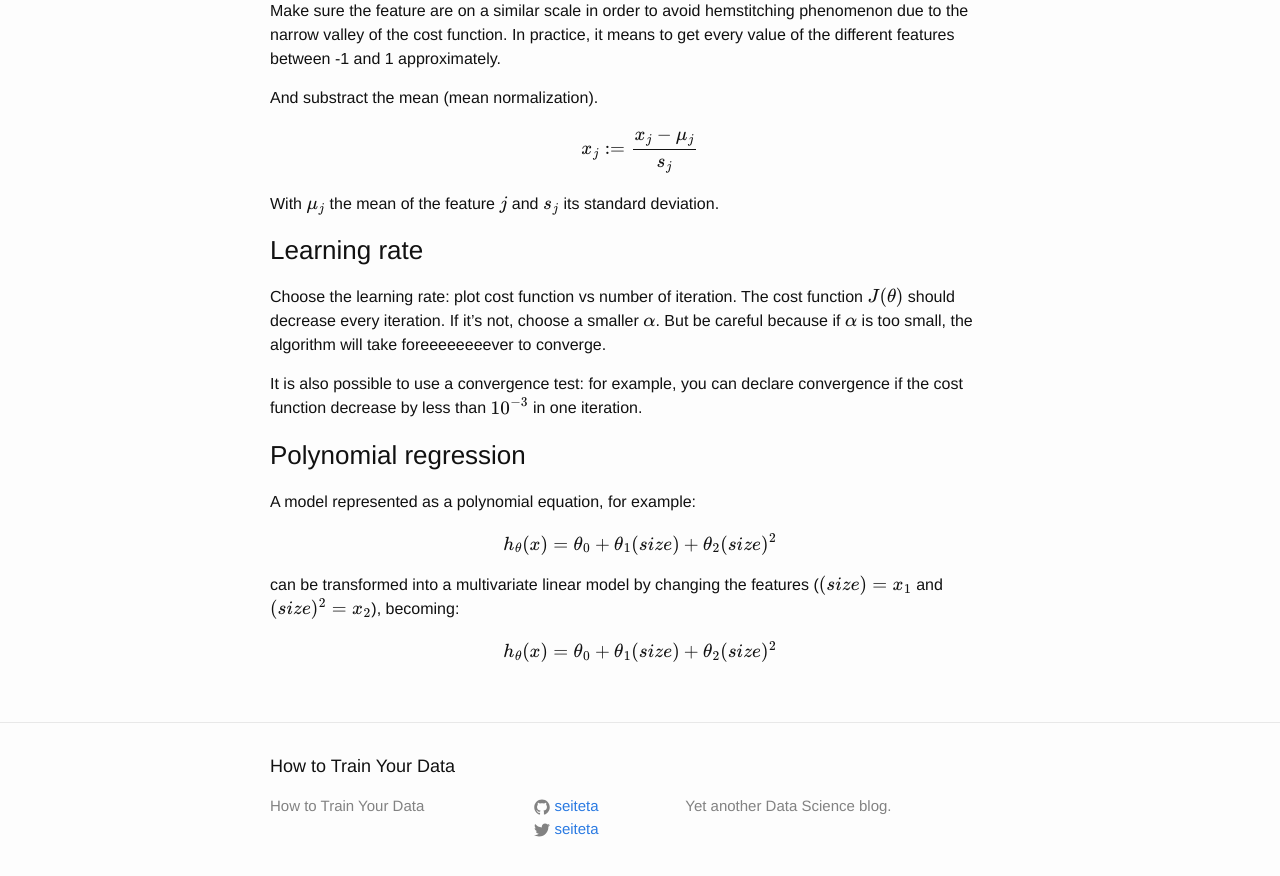
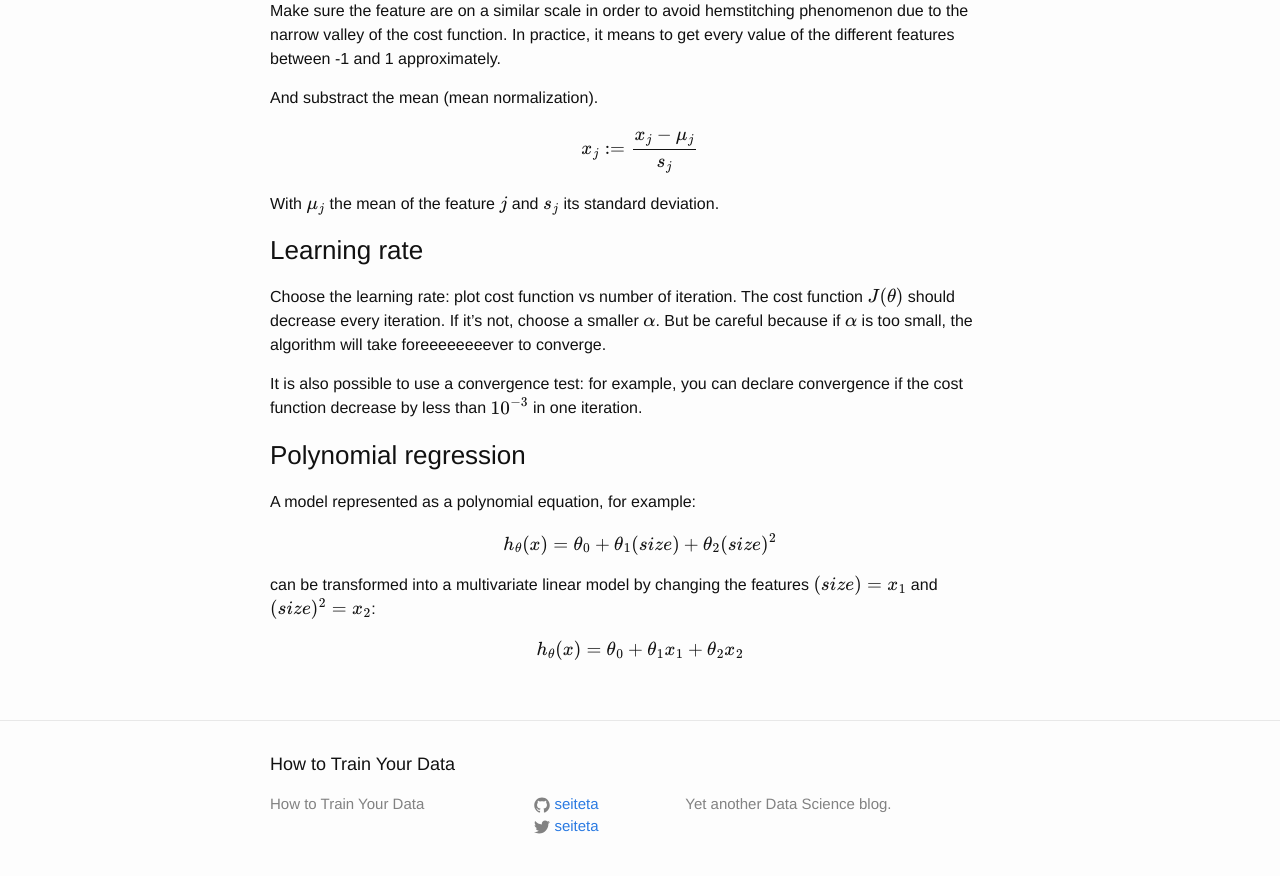
Before and after one commit to seiteta/seiteta.github.io_old, a Jekyll site: the page built from _posts/2014-12-04-machine-learning-notes.md, in a window 1280 px wide and 900 px high, scrolled down 2590 px. Shown: the top 876 px of the window. Built offline with Jekyll 4.4.1, drawn with Linux system fonts in a browser that asks for light colours; formulas are drawn with MathJax 3.

Commit message:
Update 2014-12-04-machine-learning-notes.md

```diff
--- a/_posts/2014-12-04-machine-learning-notes.md
+++ b/_posts/2014-12-04-machine-learning-notes.md
@@ -103,6 +103,6 @@ A model represented as a polynomial equation, for example:
 
 $$ h_\theta (x) = \theta_0 + \theta_1 (size) + \theta_2 (size) ^2$$
 
-can be transformed into a multivariate linear model by changing the features ($$(size) = x_1$$ and $$ (size)^2 = x_2$$), becoming:
+can be transformed into a multivariate linear model by changing the features $$(size) = x_1$$ and $$ (size)^2 = x_2$$:
 
-$$ h_\theta (x) = \theta_0 + \theta_1 (size) + \theta_2 (size) ^2$$
+$$ h_\theta (x) = \theta_0 + \theta_1 x_1 + \theta_2 x_2 $$
```
